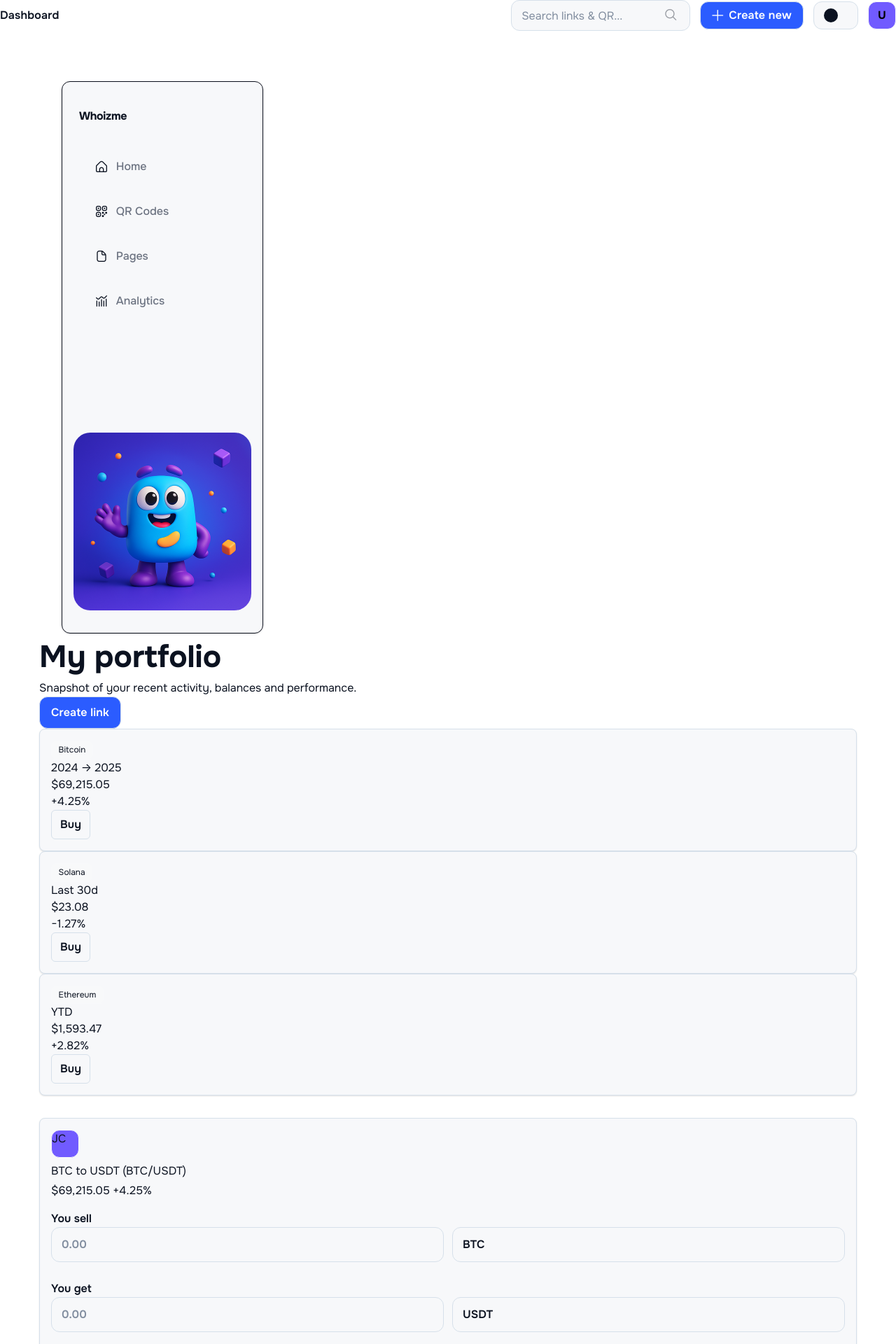
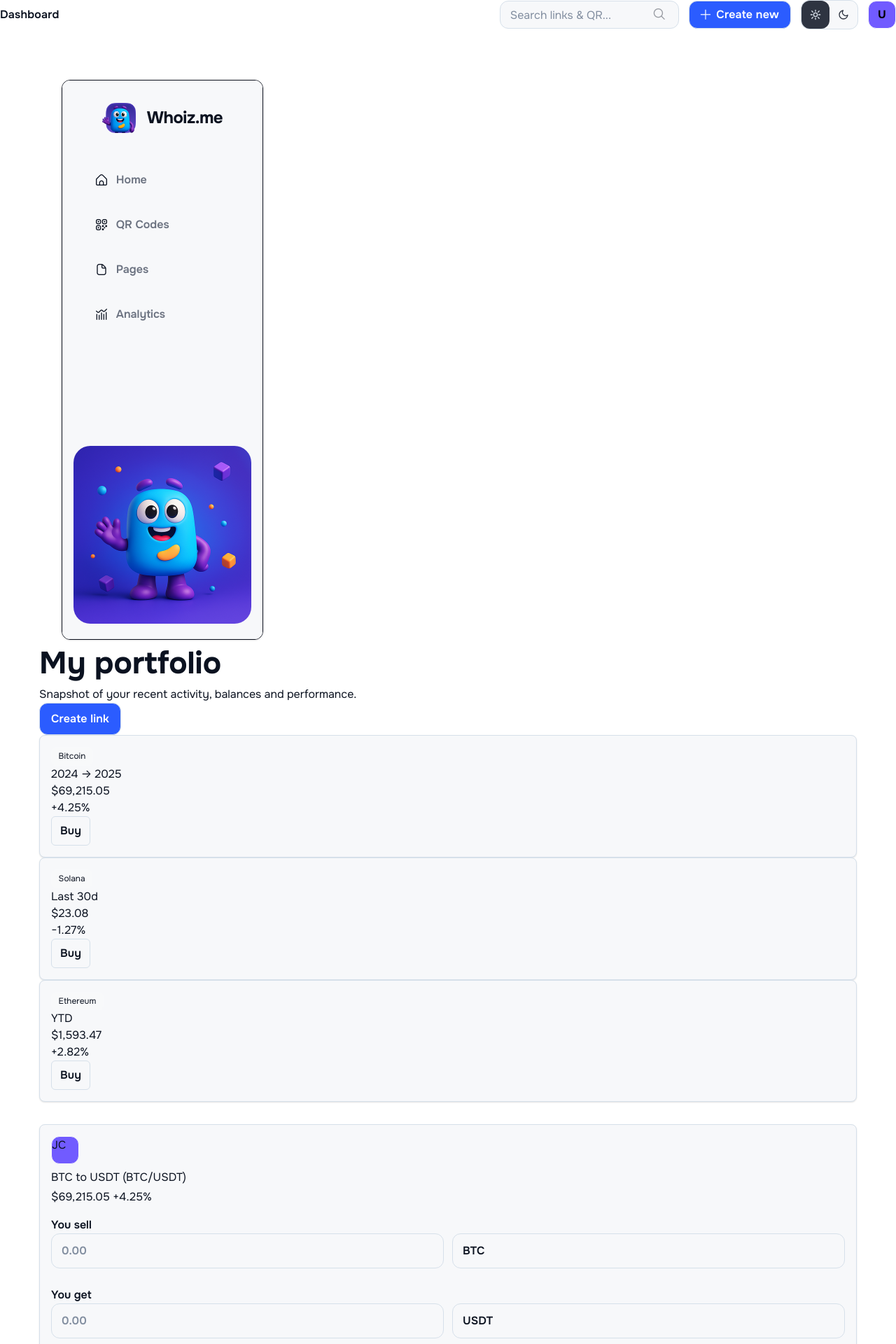
Before and after one commit to Osamadawood/whoizme, a PHP site: the page made by public/dashboard copy 3.php in a window 1280 px wide. Shown: the top 1920 px of the page at 70% size. Run offline with PHP 8.4, Linux system fonts and the light colour scheme; the visitor is signed in with stand-in values (Sample User, id 1); some libraries are stand-ins or nearby versions; grey boxes are pictures that could not be loaded.

Commit message:
Final _sidebar & _topbar styles and header updates

```diff
--- a/public/partials/app_sidebar.php
+++ b/public/partials/app_sidebar.php
@@ -52,8 +52,8 @@
       <!-- Brand / logo -->
       <header class="side-nav__brand">
         <a class="brand" href="/dashboard.php" aria-label="Whoizme Home">
-          <span class="brand__logo" aria-hidden="true"></span>
-          <span class="brand__name">Whoizme</span>
+          <span class="brand__logo" aria-hidden="true"><img src="assets/img/logo.png" alt="<?= htmlspecialchars($page_title) ?>"></span>
+          <span class="brand__name">Whoiz.me</span>
         </a>
       </header>
 
--- a/public/partials/app_topbar.php
+++ b/public/partials/app_topbar.php
@@ -128,8 +128,23 @@
       </button>
 
       <!-- Theme toggle (LocalStorage) -->
-      <button type="button" class="theme-toggle" id="themeToggle" aria-label="Toggle theme" aria-pressed="false">
+      <!-- <button type="button" class="theme-toggle" id="themeToggle" aria-label="Toggle theme" aria-pressed="false">
         <span class="theme-toggle__icon"></span>
+      </button> -->
+      <button type="button" class="theme-toggle theme-toggle--pill" id="themeToggle" aria-label="Toggle theme" aria-pressed="false">
+        <span class="tt__track" aria-hidden="true">
+          <span class="tt__icon tt__icon--sun">
+            <svg viewBox="0 0 24 24" fill="none" stroke="currentColor" stroke-width="2" stroke-linecap="round" stroke-linejoin="round" aria-hidden="true">
+              <circle cx="12" cy="12" r="4"/>
+              <path d="M12 2v3M12 19v3M4.22 4.22 6.34 6.34M17.66 17.66 19.78 19.78M2 12h3M19 12h3M4.22 19.78 6.34 17.66M17.66 6.34 19.78 4.22"/>
+            </svg>
+          </span>
+          <span class="tt__icon tt__icon--moon">
+            <svg viewBox="0 0 24 24" fill="none" stroke="currentColor" stroke-width="2" stroke-linecap="round" stroke-linejoin="round" aria-hidden="true">
+              <path d="M21 12.79A9 9 0 1 1 11.21 3 7 7 0 0 0 21 12.79z"/>
+            </svg>
+          </span>
+        </span>
       </button>
 
       <!-- Language pill: بتعرض اللغة الأخرى فقط -->
```
Also changed, not shown: public/partials/app_header.php (+7 -7 lines), public/assets/css/app.css, public/assets/css/app.min.css, public/assets/scss/components/_auth.scss, public/assets/scss/components/_sidebar.scss, public/assets/scss/components/_topbar.scss, 2 other files.
